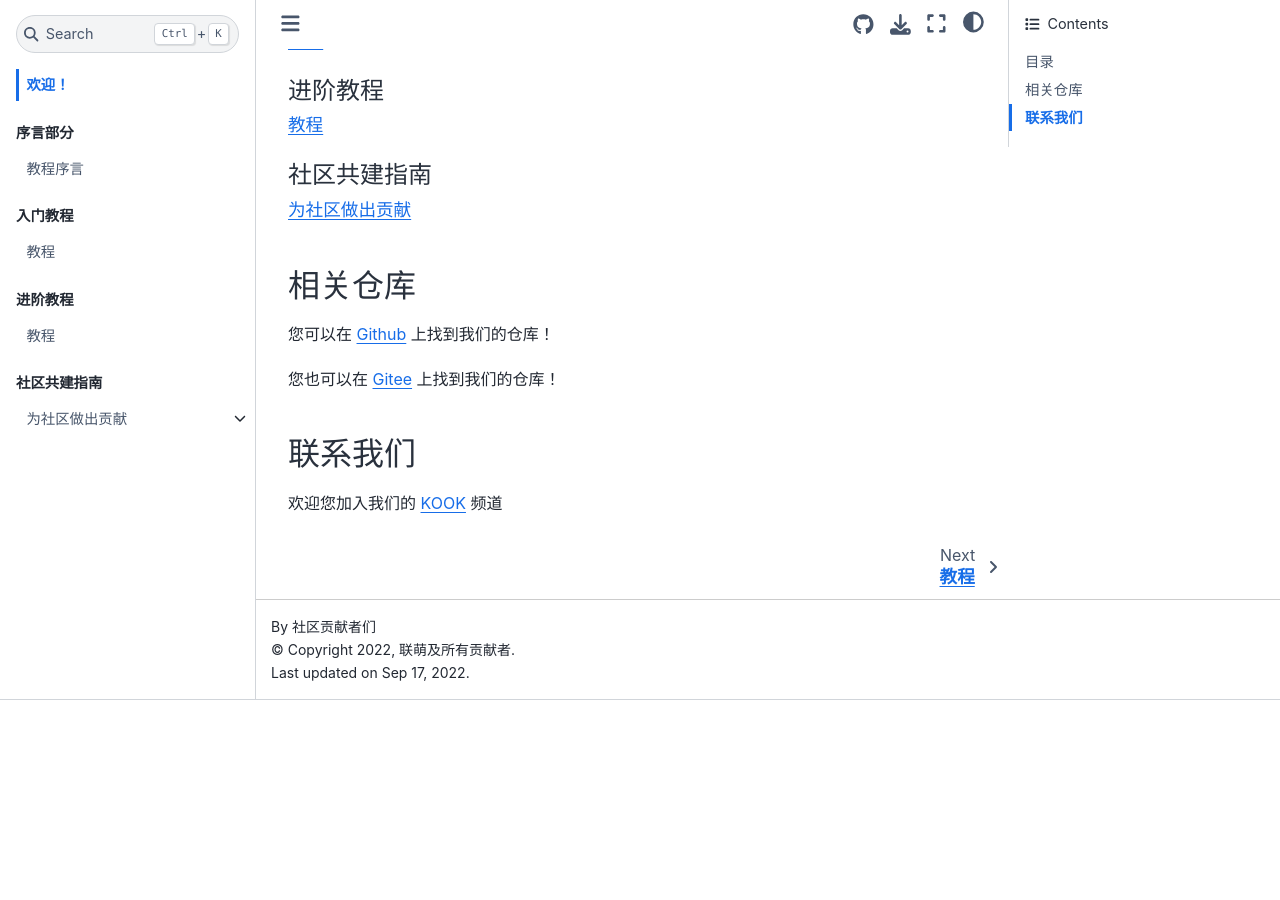
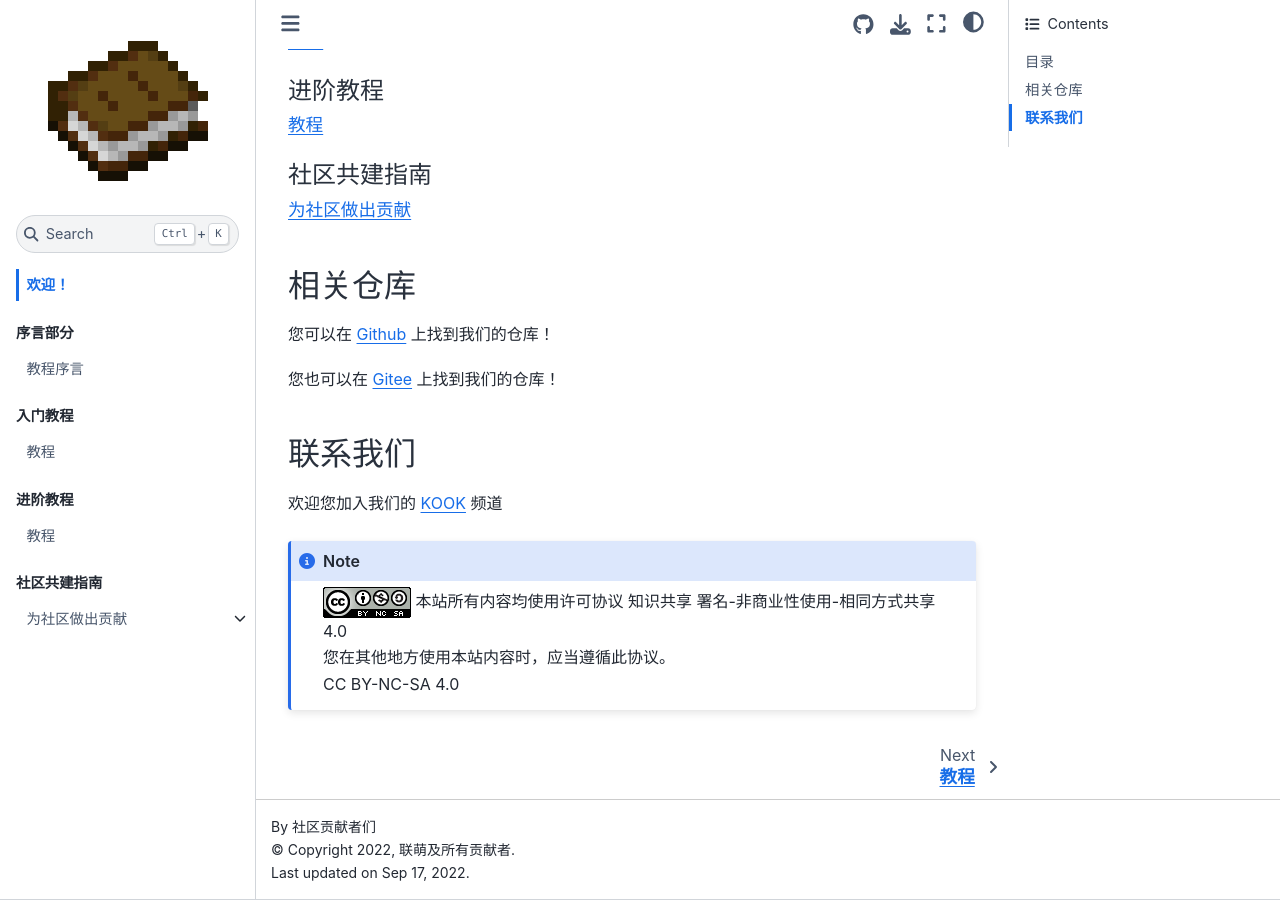
Before and after one commit to Lianmoe/Lianmoe-Tutorial, a Sphinx documentation site: the page built from docs/index.md, in a window 1280 px wide and 900 px high, scrolled down 625 px. Built offline with Sphinx 7.4.7 and the Sphinx Book theme 1.1.4, drawn with Linux system fonts in a browser that asks for light colours; pages that are not in the unit, such as notebooks, are missing from menus; before the commit the page ends 1325 px from its top, so only the background shows below that.

Commit message:
Update index.md

````diff
--- a/docs/index.md
+++ b/docs/index.md
@@ -62,3 +62,11 @@
 
 
 欢迎您加入我们的 [KOOK](https://kook.top/wtPZIy) 频道
+
+
+```{note}
+![CC](images/CC-BY-NC-SA.png)
+本站所有内容均使用许可协议 知识共享 署名-非商业性使用-相同方式共享 4.0<br>
+您在其他地方使用本站内容时，应当遵循此协议。<br>
+CC BY-NC-SA 4.0<br>
+```
````
